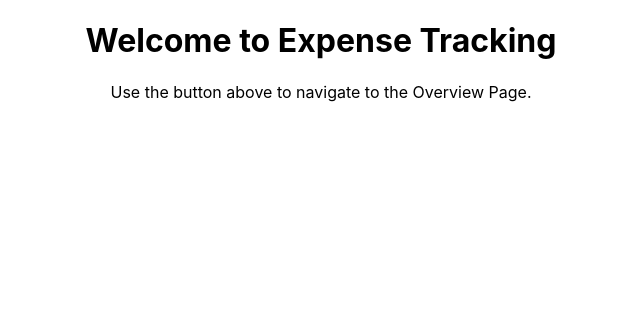
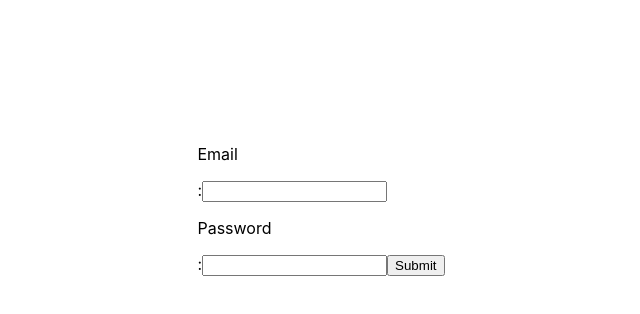
Before and after one commit to EvanWithaW/ExpenseTracking-Frontend, a React (Create React App) app: page / in a window 1280 px wide. Shown: the top 314 px of the page, without its empty margins (319-959 px from the left). Built offline with nearby package versions, Linux system fonts and the light colour scheme.

Commit message:
app now starts at login screen; interacts with backend for login

```diff
--- a/src/components/App.js
+++ b/src/components/App.js
@@ -2,9 +2,14 @@ import '../styles/App.css';
 import { Routes, Route } from 'react-router-dom';
 import OverviewPage from "../pages/OverviewPage";
 import HomePage from "../pages/HomePage";
+import {useState} from "react";
+import Login from "./Login";
 
 function App() {
-    console.log('Rendering App component');
+    const [token, setToken] = useState();
+    if(!token) {
+        return <Login setToken={setToken}/>
+    }
     return (
         <div className="App">
             <Routes>
@@ -15,4 +20,5 @@ function App() {
     );
 }
 
+
 export default App;
--- /dev/null
+++ b/src/components/Login.js
@@ -0,0 +1,65 @@
+import React from 'react';
+import "../styles/Login.css";
+import PropTypes from "prop-types";
+
+async function loginUser(creds) {
+    try {
+        const response = await fetch('http://localhost:8080/auth/login', {
+            method: 'POST',
+            headers: {
+                'Content-Type': 'application/json'
+            },
+            body: JSON.stringify(creds)
+        });
+
+        if (!response.ok) {
+            throw new Error('Network response was not ok');
+        }
+
+        return await response.json();
+    } catch (error) {
+        console.error('Failed to fetch:', error);
+        throw error;
+    }
+}
+
+function Login({setToken}) {
+    const [email, setEmail] = React.useState();
+    const [password, setPassword] = React.useState();
+
+    const handleSubmit = async (submit) => {
+        submit.preventDefault();
+        try {
+            const token = await loginUser({
+                email,
+                password
+            });
+            setToken(token);
+        } catch (error) {
+            console.error('Login failed:', error);
+        }
+    }
+
+    return (<div className="loginform">
+            <form onSubmit={handleSubmit}>
+                <label>
+                    <p>Email</p>:
+                    <input type="text" onChange={submit => setEmail(submit.target.value)}/>
+                </label>
+                <label>
+                    <p>Password</p>:
+                    <input type="password" onChange={submit => setPassword(submit.target.value)}/>
+                </label>
+                <button type="submit">Submit</button>
+
+            </form>
+
+        </div>
+    );
+}
+
+Login.propTypes = {
+    setToken: PropTypes.func.isRequired
+}
+
+export default Login;
--- /dev/null
+++ b/src/styles/Login.css
@@ -0,0 +1,8 @@
+
+.loginform {
+    display: flex;
+    flex-direction: column;
+    justify-content: center;
+    align-items: center;
+    margin-top: 10%;
+}
```
